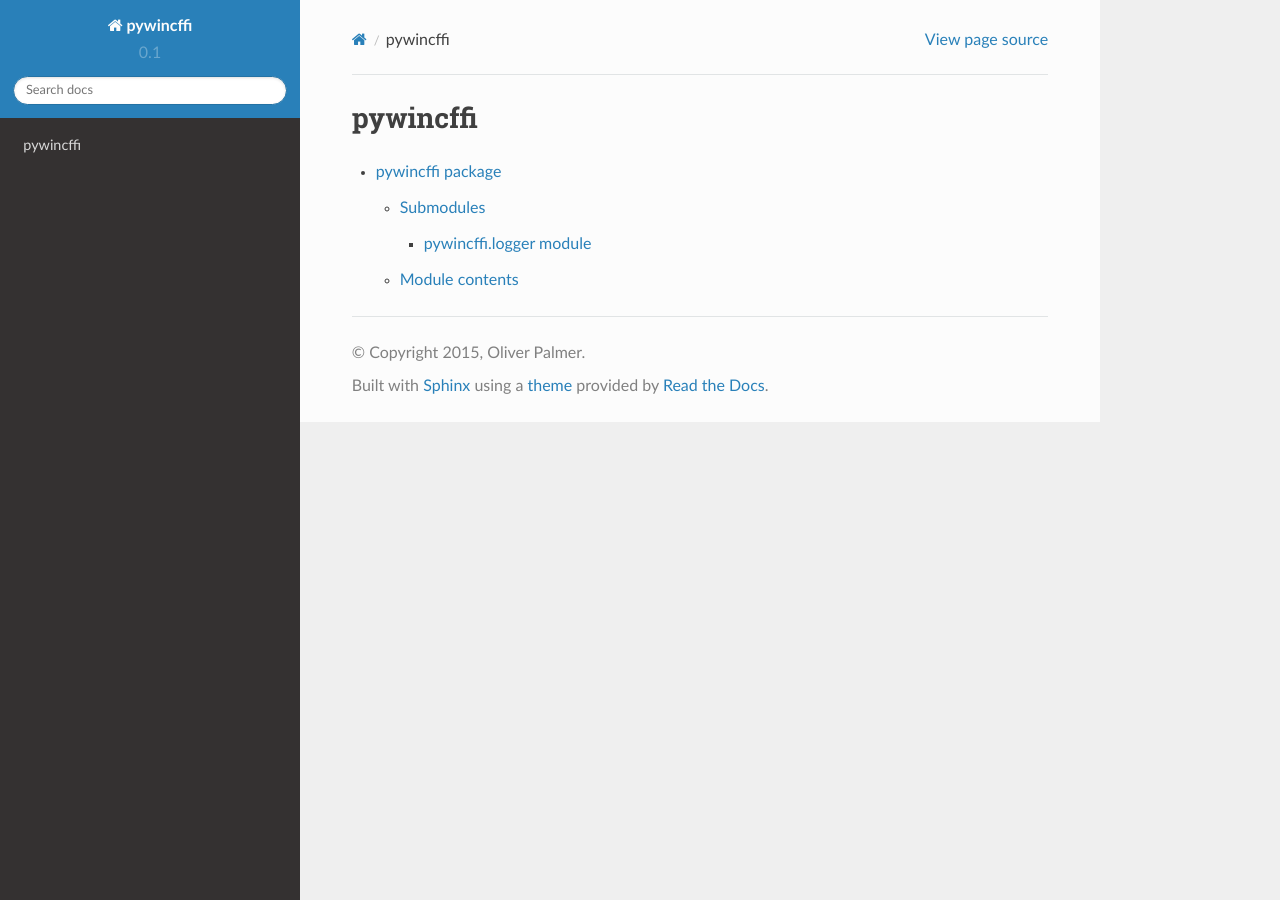
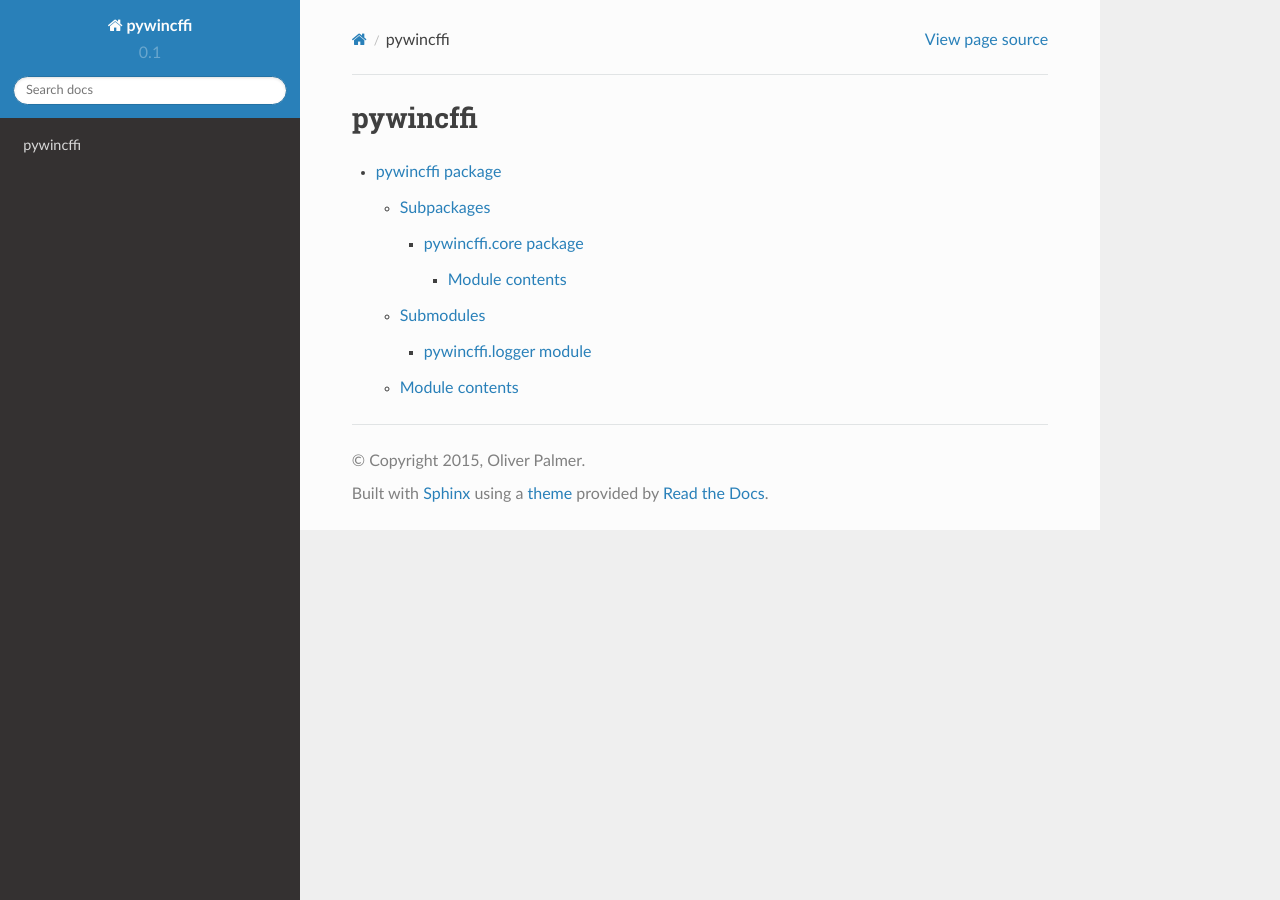
Before and after one commit to opalmer/pywincffi, a Sphinx documentation site: the page built from docs/source/modules/modules.rst, in a window 1280 px wide. Built offline with Sphinx 7.4.7 and the Read the Docs theme 2.0.0, drawn with Linux system fonts in a browser that asks for light colours.

Commit message:
initial commit for pywincffi.core

```diff
--- /dev/null
+++ b/docs/source/modules/pywincffi.core.rst
@@ -0,0 +1,10 @@
+pywincffi.core package
+======================
+
+Module contents
+---------------
+
+.. automodule:: pywincffi.core
+    :members:
+    :undoc-members:
+    :show-inheritance:
--- a/docs/source/modules/pywincffi.rst
+++ b/docs/source/modules/pywincffi.rst
@@ -1,5 +1,12 @@
 pywincffi package
 =================
+
+Subpackages
+-----------
+
+.. toctree::
+
+    pywincffi.core
 
 Submodules
 ----------
```
Also changed, not shown: 1 other file.
